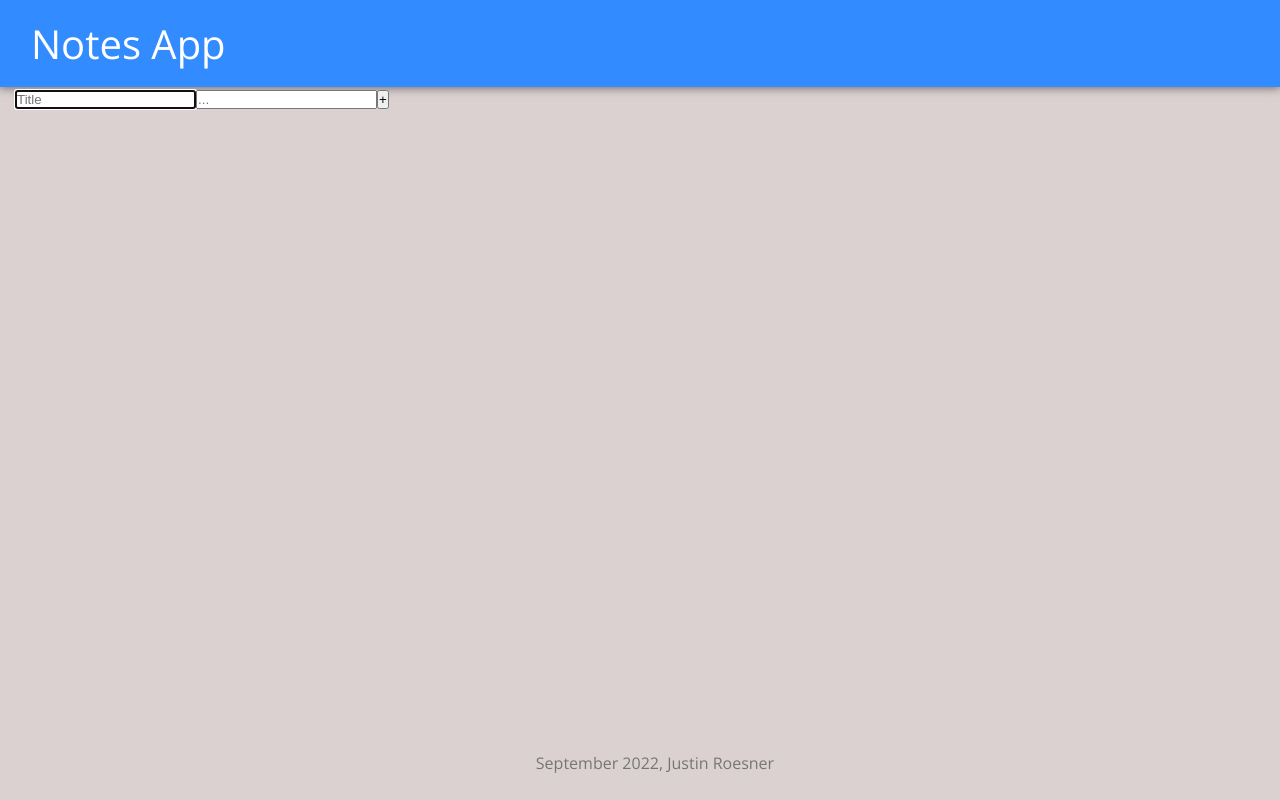
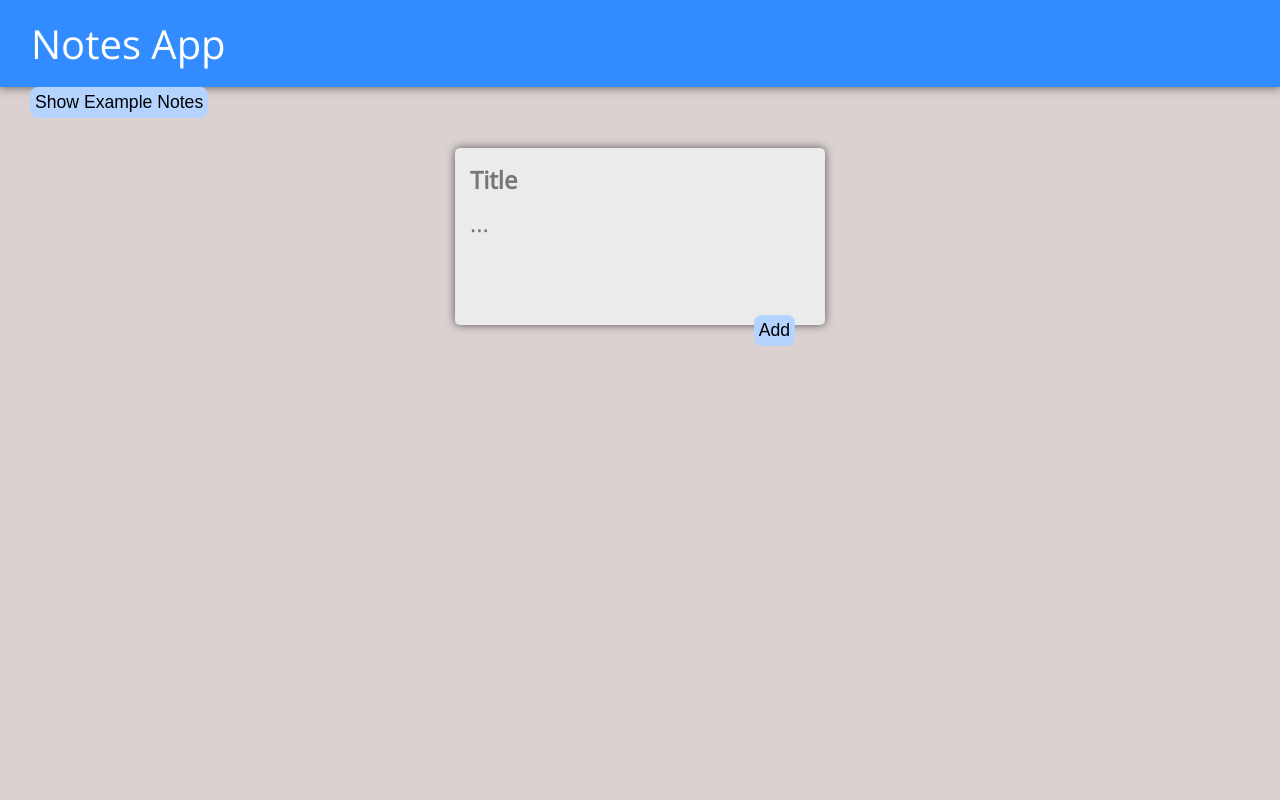
Before and after one commit to JustinRoesner/notes-app, a React (Create React App) app: page / in a window 1280 px wide. Built offline with nearby package versions, Linux system fonts and the light colour scheme.

Commit message:
completed functionality of notes and example notes

```diff
--- a/public/styles.css
+++ b/public/styles.css
@@ -1,7 +1,6 @@
 * {
   padding: 0;
   margin: 0;
-  /* box-sizing: border-box; */
 }
 
 html {
@@ -27,15 +26,43 @@ header h1 {
 }
 
 footer {
-  position: absolute;
+  clear: both;
+  position: relative;
   text-align: center;
   bottom: 0;
+  left: 0;
+  right: 0;
   width: 100%;
-  height: 3rem;
 }
 
 footer p {
   color: rgb(118, 118, 118);
+}
+
+form {
+  position: relative;
+  width: 350px;
+  margin: 30px auto 20px auto;
+  background: rgb(235, 235, 235);
+  border-radius: 5px;
+  box-shadow: 0 0 10px 0 rgba(0, 0, 0, 0.599);
+  padding: 10px;
+}
+
+.inputTitle {
+  font-weight: bold;
+}
+
+input,
+textarea {
+  width: 100;
+  border: none;
+  outline: none;
+  background: rgb(235, 235, 235);
+  padding: 5px;
+  font-size: 1.5em;
+  font-family: inherit;
+  resize: none;
 }
 
 .note {
@@ -59,3 +86,23 @@ footer p {
   white-space: pre-wrap;
   word-wrap: break-word;
 }
+
+button {
+  font-size: 1.1em;
+  border: none;
+  float: right;
+  margin-right: 20px;
+  background: rgb(181, 211, 255);
+  padding: 5px 5px 5px 5px;
+  border-radius: 8px;
+}
+
+.deleteButton {
+  background: rgb(181, 211, 255);
+  margin-right: 0px;
+  line-height: 0.5em;
+}
+
+button:hover {
+  background: rgb(180, 179, 179);
+}
--- a/src/components/App.jsx
+++ b/src/components/App.jsx
@@ -1,34 +1,85 @@
 import React, { useState } from "react";
 import Header from "./Header";
-import Footer from "./Footer";
 import Note from "./Note";
-// import notesArray from "../Notes";   //example importing an array
+import notesArray from "../notesArray"; //example importing an array
 import CreateNoteForm from "./CreateNoteForm";
 
 function App() {
+  const [showExample, setShowExample] = useState(false);
   const [notes, setNotes] = useState([]);
+  const [arrayNotes, setArrayNotes] = useState([...notesArray]);
 
-  function addNote(newNote) {
+  const addNote = (newNote) => {
     setNotes((prevNotes) => {
       return [...prevNotes, newNote];
     });
-  }
+  };
+
+  const deleteNote = (id) => {
+    setNotes((prevnotes) => {
+      return prevnotes.filter((total, index) => {
+        return index !== id;
+      });
+    });
+  };
+
+  const deleteArrayNote = (id) => {
+    setArrayNotes((prevnotes) => {
+      return prevnotes.filter((total, index) => {
+        return index !== id;
+      });
+    });
+    if (arrayNotes.length == 1) {
+      setShowExample(false);
+      setArrayNotes([...notesArray]);
+    }
+  };
+
+  const handleExample = () => {
+    setShowExample(!showExample);
+    if (showExample) {
+      setArrayNotes([...notesArray]);
+    }
+  };
 
   return (
     <div>
       <Header />
+
+      <div style={{ display: "flex" }}>
+        <button
+          style={{ textAlign: "left", marginLeft: "15px" }}
+          onClick={handleExample}
+        >
+          {showExample ? "Hide Example Notes" : "Show Example Notes"}
+        </button>
+      </div>
+
       <CreateNoteForm onAdd={addNote} />
 
-      {notes.map((noteItem) => {
-        return <Note title={noteItem.title} text={noteItem.text} />;
+      {showExample
+        ? arrayNotes.map((x, index) => (
+            <Note
+              key={x.key}
+              id={index}
+              title={x.title}
+              text={x.text}
+              onDelete={deleteArrayNote}
+            />
+          ))
+        : null}
+
+      {notes.map((noteItem, index) => {
+        return (
+          <Note
+            key={index}
+            id={index}
+            title={noteItem.title}
+            text={noteItem.text}
+            onDelete={deleteNote}
+          />
+        );
       })}
-
-      {/* no longer maping an imported array  */}
-      {/* {notesArray.map((x) => ( */}
-      {/* <Note key={x.key} title={x.title} text={x.text} /> */}
-      {/* ))} */}
-
-      <Footer />
     </div>
   );
 }
--- a/src/components/CreateNoteForm.jsx
+++ b/src/components/CreateNoteForm.jsx
@@ -38,25 +38,29 @@ function CreateNoteForm(props) {
 
   return (
     <div>
-      <form>
+      <form className="Create-Note">
         <input
+          className="inputTitle"
           name="title"
           autoFocus
+          autoComplete="off"
+          onKeyPress={handleKeypress}
           onChange={handleChange}
           value={note.title}
           placeholder="Title"
           ref={inputTitle}
         />
-        <input
-          type="text"
+        <textarea //input
           name="text"
+          autoComplete="off"
           onChange={handleChange}
-          onKeyPress={handleKeypress}
+          onKeyDown={handleKeypress}
           value={note.text}
           placeholder="..."
-          row="3"
+          rows="3"
         />
-        <button onClick={submitNote}>+</button>
+        <br />
+        <button onClick={submitNote}>Add</button>
       </form>
     </div>
   );
--- a/src/components/Footer.jsx
+++ /dev/null
@@ -1,11 +0,0 @@
-import React from "react";
-
-function Footer() {
-  return (
-    <footer>
-      <p>September 2022, Justin Roesner</p>
-    </footer>
-  );
-}
-
-export default Footer;
--- a/src/components/Note.jsx
+++ b/src/components/Note.jsx
@@ -1,8 +1,15 @@
 import React from "react";
 
 function Note(props) {
+  function handleClick() {
+    props.onDelete(props.id);
+  }
+
   return (
     <div className="note">
+      <button className="deleteButton" onClick={handleClick}>
+        x
+      </button>
       <h1>{props.title}</h1>
       <p>{props.text}</p>
     </div>
--- /dev/null
+++ b/src/notesArray.js
@@ -0,0 +1,34 @@
+let notesArray = [
+  {
+    key: 1,
+    title: "Grocery List",
+    text: "Tomato, Tomato Soup, Apples, Ground Beef, Pasta, Noooodle, Banana, White Rice.",
+  },
+  {
+    key: 2,
+    title: "Rent Due",
+    text: "$800 September 25",
+  },
+  {
+    key: 3,
+    title: "Work Out",
+    text: "Pushups, Situps, Run.",
+  },
+  {
+    key: 4,
+    title: "Buy Clothes",
+    text: "Giant scarf, Shoes, Hat, T-Shirt.",
+  },
+  {
+    key: 5,
+    title: "Halloween",
+    text: "Be a ghost this year.",
+  },
+  {
+    key: 6,
+    title: "Watch",
+    text: "Watch new Lord of the Rings",
+  },
+];
+
+export default notesArray;
```
Also changed, not shown: src/Notes.js (deleted, +0 -19 lines).
